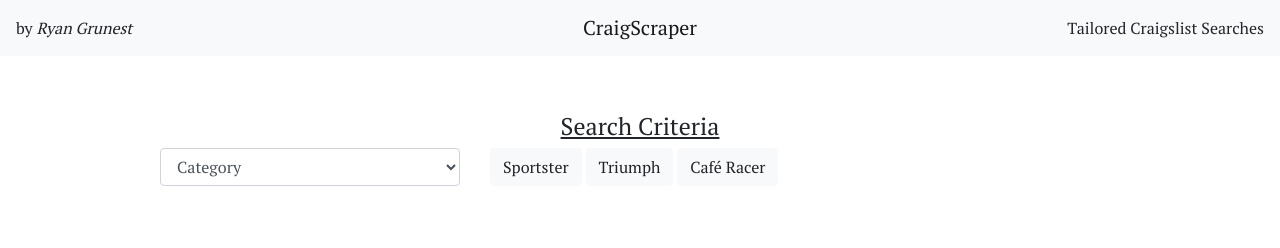
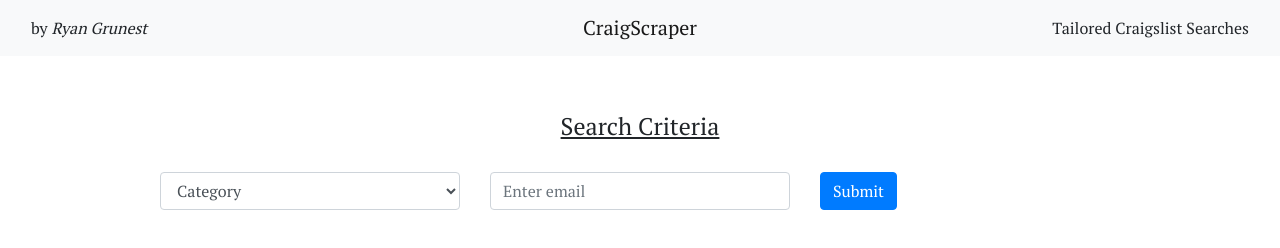
Before and after one commit to ryangrunest/Scraper, a website: page public/index.html in a window 1280 px wide. Drawn offline with nearby package versions, Linux system fonts and the light colour scheme.

Commit message:
form field layout

```diff
--- a/public/index.html
+++ b/public/index.html
@@ -9,6 +9,7 @@
   </head>
   <body>
     <!-- As a heading -->
+    <div class="container-fluid">
         <nav class="navbar navbar-light bg-light row">
             <div class="col text-left">
               <div>by <i>Ryan Grunest</i></div>
@@ -20,12 +21,14 @@
               <div>Tailored Craigslist Searches</div>
             </div>
           </nav>
+    </div>
+
     <div class="container">
       <div id="wrapper">
 
         <h4 class="is-underlined text-center">Search Criteria</h4>
         <div class="row">
-          <div class="col-12 col-md-4 text-left">
+          <div class="col-12 col-md-4 text-left mt-4">
               <select class="form-control form-control-md">
                 <option>Category</option>
                 <option>Motorcycles</option>
@@ -33,19 +36,24 @@
                 <option>Musical Instruments</option>
               </select>
           </div>
-          <div class="col-12 col-md-4">
-              <button type="button" class="btn btn-light" id="sportster">Sportster</button>
-              <button type="button" class="btn btn-light" id="triumph">Triumph</button>
-              <button type="button" class="btn btn-light" id="cafe">Café Racer</button>
+          <div class="col-12 col-md-4 mt-4">
+              <input type="email" class="form-control" id="exampleInputEmail1" aria-describedby="emailHelp" placeholder="Enter email">
+          </div>
+          <div class="col-12 col-md-4 mt-4">
+              <button type="submit" class="btn btn-primary">Submit</button>
           </div>
         </div>
 
       </div>
+    </div>
 
-
+    <div class="container">
         <div id="articles"></div>
         <div id="notes"></div>
     </div>
+
+
+
 
 
     <script src="https://cdnjs.cloudflare.com/ajax/libs/jquery/3.2.1/jquery.min.js"></script>
```
Lines whose indentation alone changed are shown as unchanged.
